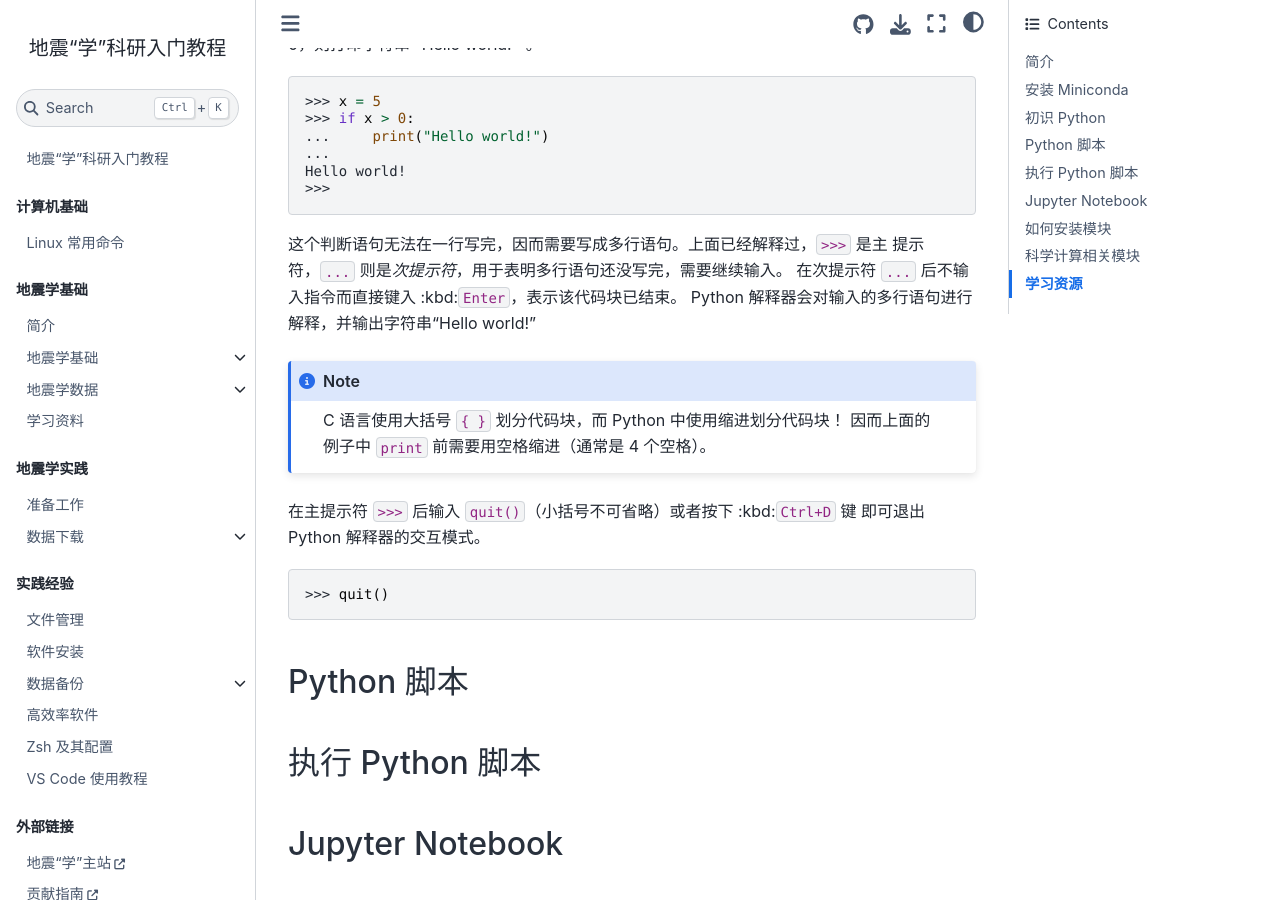
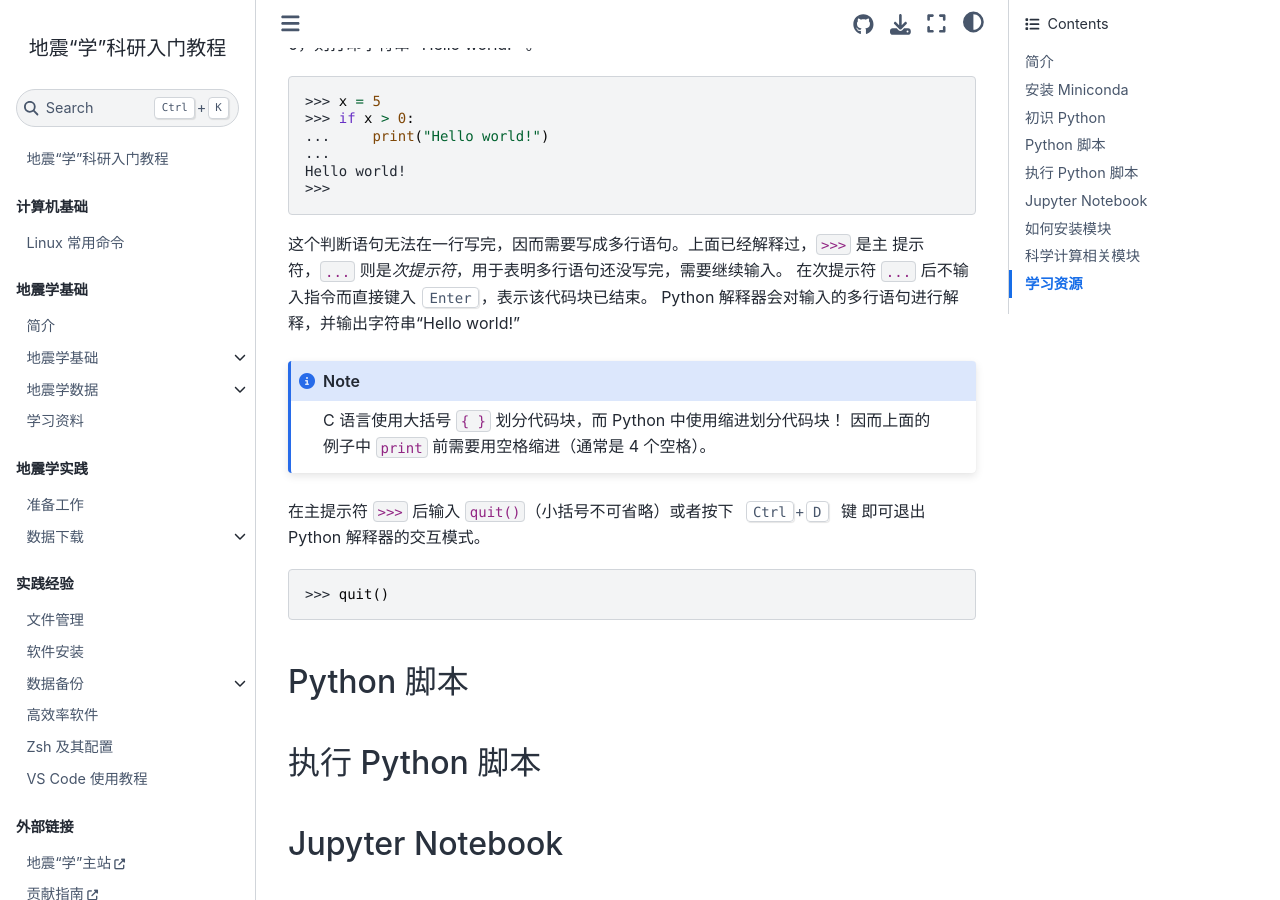
Before and after one commit to seismo-learn/seismology101, a Jupyter Book: the page built from source/programming/python.md, in a window 1280 px wide and 900 px high, scrolled down 2117 px. Built offline with Jupyter Book 1.0.4 settings and Sphinx 7.4.7 and the Sphinx Book theme 1.1.4, drawn with Linux system fonts in a browser that asks for light colours; pages that are not in the unit, such as notebooks, are missing from menus; some of the changed lines change nothing that is shown.

Commit message:
Apply suggestions from code review

````diff
--- a/source/programming/python.md
+++ b/source/programming/python.md
@@ -125,14 +125,14 @@ Hello world!
 ```
 这个判断语句无法在一行写完，因而需要写成多行语句。上面已经解释过，`>>>` 是主
 提示符，`...` 则是*次提示符*，用于表明多行语句还没写完，需要继续输入。
-在次提示符 `...` 后不输入指令而直接键入 :kbd:`Enter`，表示该代码块已结束。
+在次提示符 `...` 后不输入指令而直接键入 {kbd}`Enter`，表示该代码块已结束。
 Python 解释器会对输入的多行语句进行解释，并输出字符串“Hello world!”
 :::{note}
 C 语言使用大括号 `{ }` 划分代码块，而 Python 中使用缩进划分代码块！
 因而上面的例子中 `print` 前需要用空格缩进（通常是 4 个空格）。
 :::
 
-在主提示符 `>>>` 后输入 `quit()`（小括号不可省略）或者按下 :kbd:`Ctrl+D` 键
+在主提示符 `>>>` 后输入 `quit()`（小括号不可省略）或者按下 {kbd}`Ctrl+D` 键
 即可退出 Python 解释器的交互模式。
 ```python
 >>> quit()
````
